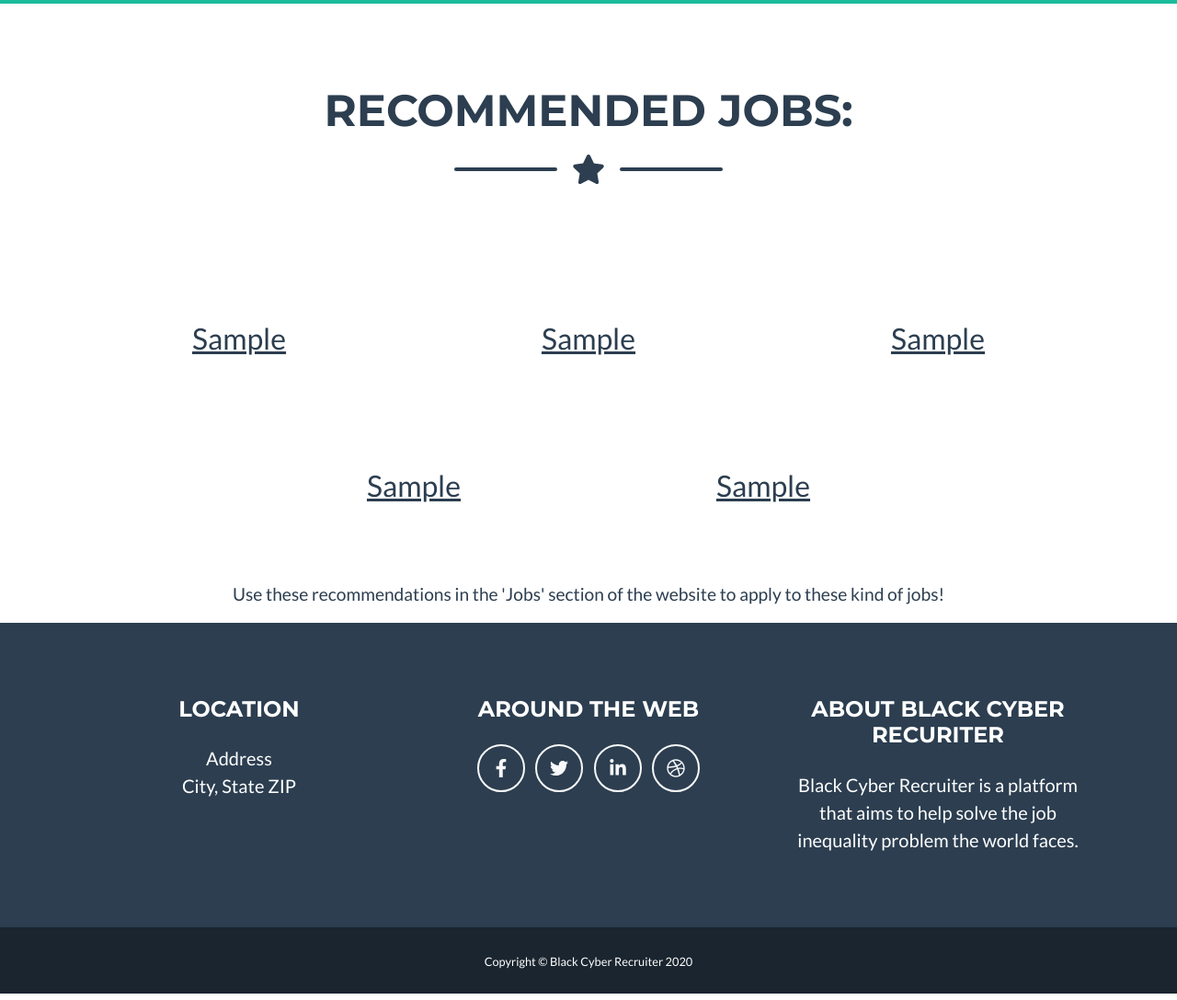
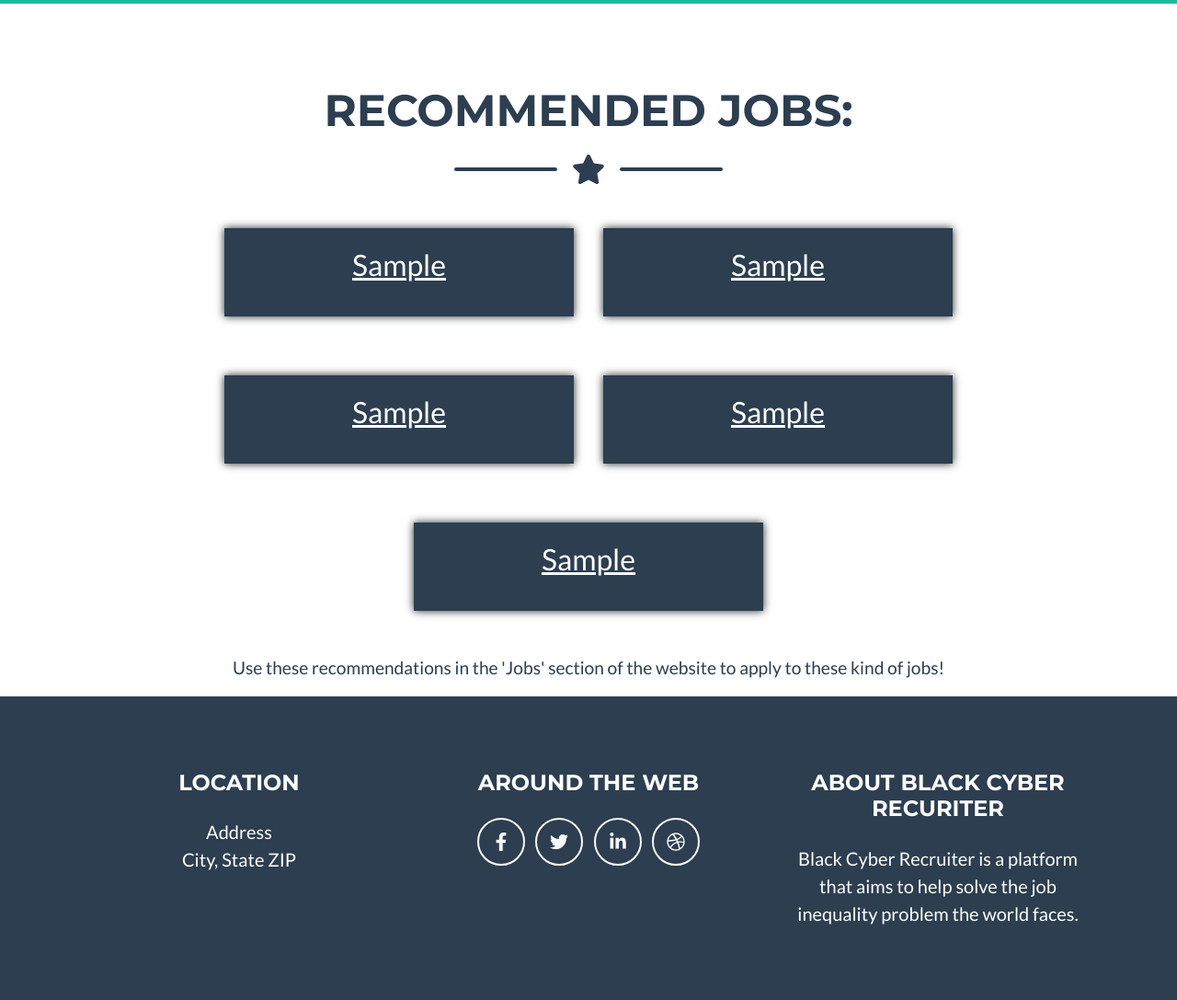
Before and after one commit to Keetchc/Fall2020INTEX, a Django app: template templates/homepages/matchbox.html in a window 1280 px wide. Shown: the part 746-1833 px from the top of the page at 92% size. Run offline with Django 3.2, Linux system fonts and the light colour scheme; the template is opened without the code that fills it: most values are stand-ins (such as "Sample title", 1, 10 or a date in 2020); parts of the project's set-up code (start-up, migrations or seed data) failed here and were passed over; some libraries are stand-ins or nearby versions.

Commit message:
Made styling changes to the templates

```diff
--- a/templates/homepages/index.html
+++ b/templates/homepages/index.html
@@ -32,7 +32,7 @@
                 <!-- Portfolio Grid Items-->
                 <div class="row justify-content-center">
                    <a href="{% url 'matchbox' %}" style="padding: .5rem">
-                   <button style="background-color: #1abc9c; border-radius: 20px; border-color: #2c3e50; padding: 1rem; box-shadow: 1px, 1px, black; color: white;"> Click Here to See Your Recommended Jobs!</button>
+                   <button style="background-color: #1abc9c; border-radius: 35px; border-color: #1abc9c; padding: 1rem; box-shadow: 0 0 9px; color: white;"> Click Here to See Your Recommended Jobs!</button>
                    </a>
                 </div>
             </div>
--- a/templates/homepages/matchbox.html
+++ b/templates/homepages/matchbox.html
@@ -19,7 +19,7 @@
             </div>
         </header>
         <!-- Portfolio Section-->
-        <section class="page-section portfolio" id="portfolio">
+        <section class="page-section portfolio" id="portfolio" style="padding-bottom: 0;">
             <div class="container">
                 <!-- Portfolio Section Heading-->
                 <h2 class="page-section-heading text-center text-uppercase text-secondary mb-0">Recommended Jobs:</h2>
@@ -32,42 +32,27 @@
                 <!-- Portfolio Grid Items-->
                 <div class="row justify-content-center">
                     <!-- Portfolio Item 1-->
-                    <div class="col-md-6 col-lg-4 mb-5">
-                            <div class="portfolio-item-caption d-flex align-items-center justify-content-center h-100 w-100">
-                                <div class="portfolio-item-caption-content text-center text-white"><i class="fas fa-plus fa-3x"></i></div>
-                            </div>
-                            <p style="color: #2c3e50; text-align: center; font-size: 2rem; text-decoration: underline; text-decoration-color: #2c3e50;">{{prediction1}}</p>
+                    <div class="col-md-6 col-lg-4 mb-5" style="box-shadow: 0 0 9px; padding: 1rem; margin: 1rem; background-color: #2c3e50; text-align: center;">
+                            <p style="color: white; text-align: center; font-size: 2rem; text-decoration: underline; text-decoration-color: white;">{{prediction1}}</p>
                     </div>
                     <!-- Portfolio Item 2-->
-                    <div class="col-md-6 col-lg-4 mb-5">
-                            <div class="portfolio-item-caption d-flex align-items-center justify-content-center h-100 w-100">
-                                <div class="portfolio-item-caption-content text-center text-white"><i class="fas fa-plus fa-3x"></i></div>
-                            </div>
-                            <p style="color: #2c3e50; text-align: center; font-size: 2rem; text-decoration: underline; text-decoration-color: #2c3e50;">{{prediction2}}</p>
+                    <div class="col-md-6 col-lg-4 mb-5" style="box-shadow: 0 0 9px; padding: 1rem; margin: 1rem; background-color: #2c3e50; text-align: center;">
+                            <p style="color: white; text-align: center; font-size: 2rem; text-decoration: underline; text-decoration-color: white;">{{prediction2}}</p>
                     </div>
                     <!-- Portfolio Item 3-->
-                    <div class="col-md-6 col-lg-4 mb-5">
-                            <div class="portfolio-item-caption d-flex align-items-center justify-content-center h-100 w-100">
-                                <div class="portfolio-item-caption-content text-center text-white"><i class="fas fa-plus fa-3x"></i></div>
-                            </div>
-                            <p style="color: #2c3e50; text-align: center; font-size: 2rem; text-decoration: underline; text-decoration-color: #2c3e50;">{{prediction3}}</p>
+                    <div class="col-md-6 col-lg-4 mb-5" style="box-shadow: 0 0 9px; padding: 1rem; margin: 1rem; background-color: #2c3e50; text-align: center;">
+                            <p style="color: white; text-align: center; font-size: 2rem; text-decoration: underline; text-decoration-color: white;">{{prediction3}}</p>
                     </div>
                     <!-- Portfolio Item 4-->
-                    <div class="col-md-6 col-lg-4 mb-5 mb-lg-0">
-                            <div class="portfolio-item-caption d-flex align-items-center justify-content-center h-100 w-100">
-                                <div class="portfolio-item-caption-content text-center text-white"><i class="fas fa-plus fa-3x"></i></div>
-                            </div>
-                            <p style="color: #2c3e50; text-align: center; font-size: 2rem; text-decoration: underline; text-decoration-color: #2c3e50;">{{prediction4}}</p>
+                    <div class="col-md-6 col-lg-4 mb-5" style="box-shadow: 0 0 9px; padding: 1rem; margin: 1rem; background-color: #2c3e50; text-align: center;">
+                            <p style="color: white; text-align: center; font-size: 2rem; text-decoration: underline; text-decoration-color: white;">{{prediction4}}</p>
                     </div>
                     <!-- Portfolio Item 5-->
-                    <div class="col-md-6 col-lg-4 mb-5 mb-md-0">
-                            <div class="portfolio-item-caption d-flex align-items-center justify-content-center h-100 w-100">
-                                <div class="portfolio-item-caption-content text-center text-white"><i class="fas fa-plus fa-3x"></i></div>
-                            </div>
-                            <p style="color: #2c3e50; text-align: center; font-size: 2rem; text-decoration: underline; text-decoration-color: #2c3e50;">{{prediction5}}</p>
+                    <div class="col-md-6 col-lg-4 mb-5" style="box-shadow: 0 0 9px; padding: 1rem; margin: 1rem; background-color: #2c3e50; text-align: center;">
+                            <p style="color: white; text-align: center; font-size: 2rem; text-decoration: underline; text-decoration-color: white;">{{prediction5}}</p>
                         </div>
                 </div>
             </div>
         </section>
-        <p style="color: #2c3e50; text-align: center; font-size: 1.2rem; margin-top: 2rem;">Use these recommendations in the 'Jobs' section of the website to apply to these kind of jobs!</p>
+        <p style="color: #2c3e50; text-align: center; font-size: 1.2rem;">Use these recommendations in the 'Jobs' section of the website to apply to these kind of jobs!</p>
 {% endblock %}
```
Also changed, not shown: templates/company/joblist.html (+8 -11 lines), templates/homepages/about.html (+25 -0 lines), templates/company/postjob.html (added), templates/company/viewseekers.html (added), templates/homepages/companyhome.html (added).
